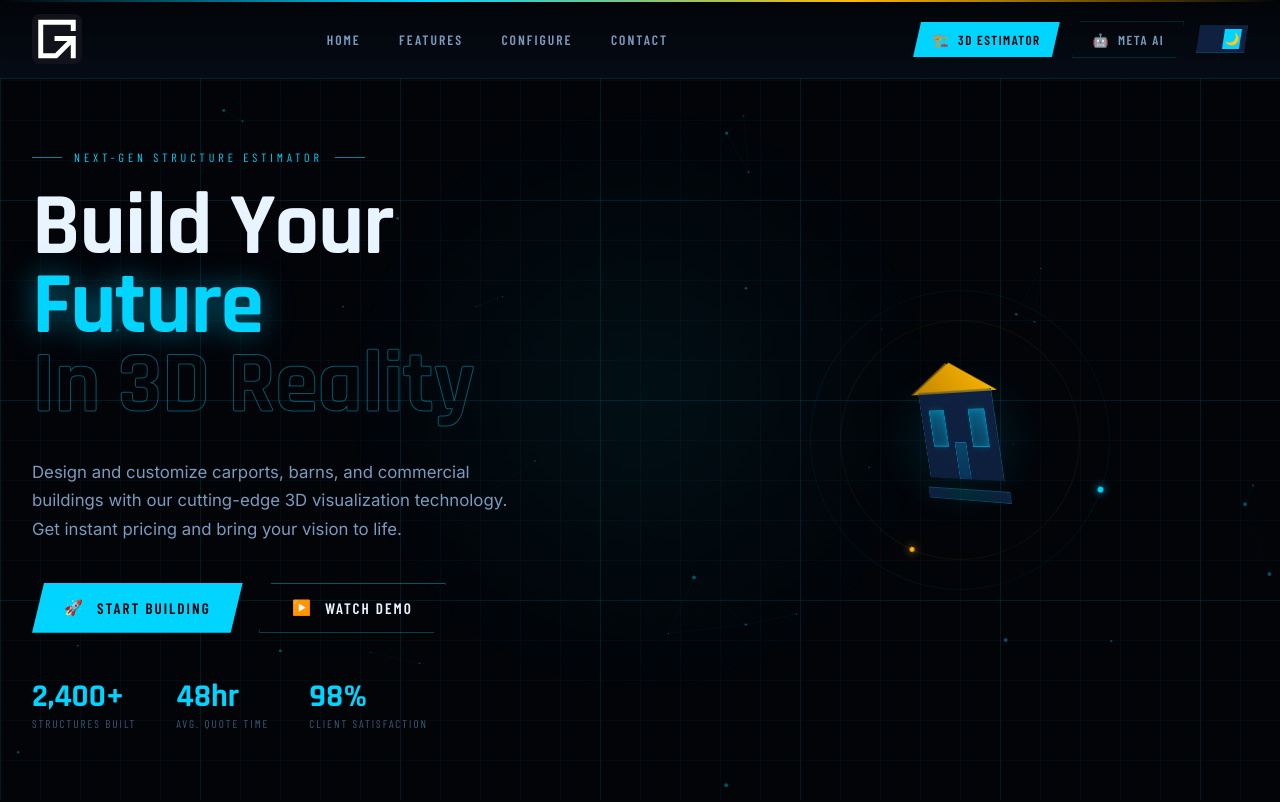
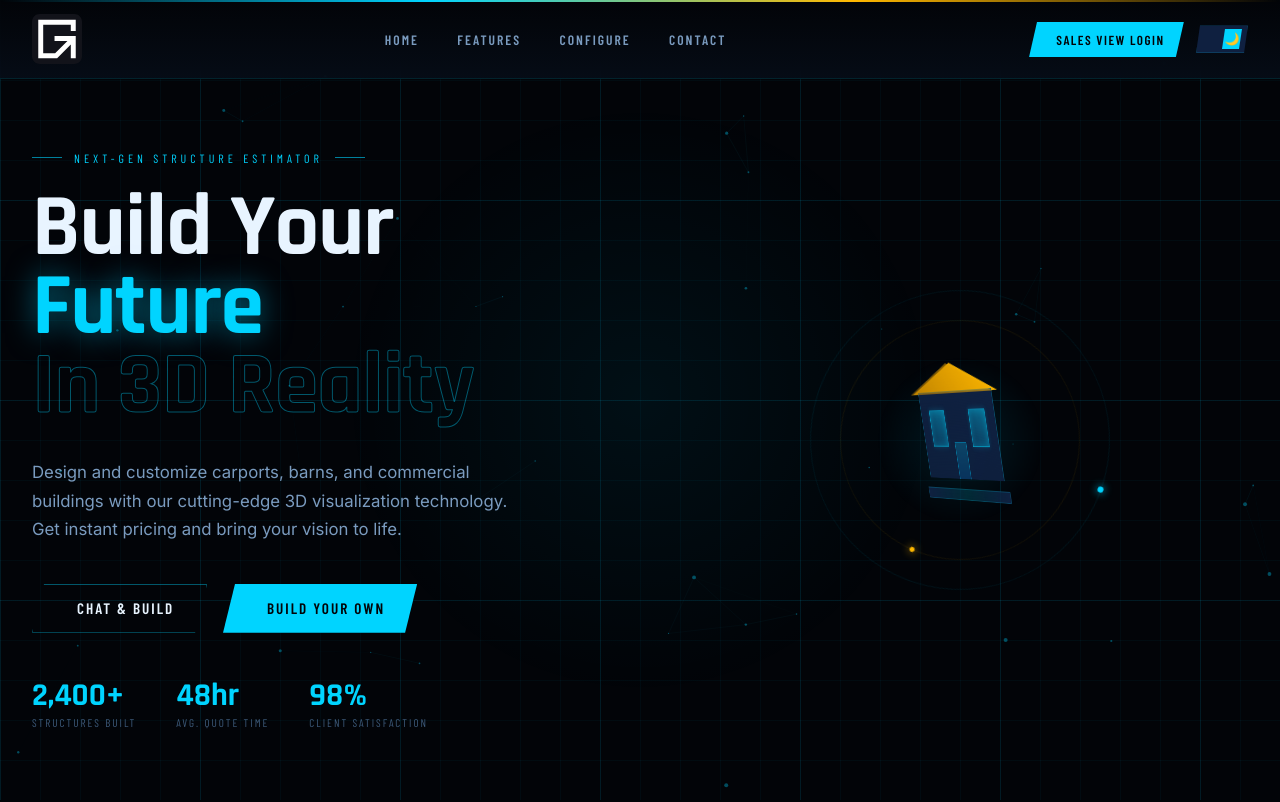
Before and after one commit to karishmaegnoto/3D_Building_Next, a Next.js app: page / in a window 1280 px wide. Shown: the top 802 px of the page. Built offline with nearby package versions, Linux system fonts and the light colour scheme; sample sign-in values are in the browser's storage.

Commit message:
changes in view

```diff
--- a/src/components/Header/Header.js
+++ b/src/components/Header/Header.js
@@ -1,7 +1,7 @@
-'use client';
-import { useState } from 'react';
-import { useTheme } from '../ThemeProvider';
-import ThemeToggle from '../Toggle/ThemeToggle';
+"use client";
+import { useState } from "react";
+import { useTheme } from "../ThemeProvider";
+import ThemeToggle from "../Toggle/ThemeToggle";
 
 export default function Header() {
   const [isMenuOpen, setIsMenuOpen] = useState(false);
@@ -36,28 +36,53 @@ export default function Header() {
           </div>
         </div>
 
-        <nav className={`header__nav ${isMenuOpen ? 'header__nav--open' : ''}`}>
+        <nav className={`header__nav ${isMenuOpen ? "header__nav--open" : ""}`}>
           <ul className="header__nav-list">
-            <li><a href="#home" className="header__nav-link">Home</a></li>
-            <li><a href="#features" className="header__nav-link">Features</a></li>
-            <li><a href="#configurator" className="header__nav-link">Configure</a></li>
-            <li><a href="#contact" className="header__nav-link">Contact</a></li>
+            <li>
+              <a href="#home" className="header__nav-link">
+                Home
+              </a>
+            </li>
+            <li>
+              <a href="#features" className="header__nav-link">
+                Features
+              </a>
+            </li>
+            <li>
+              <a href="#configurator" className="header__nav-link">
+                Configure
+              </a>
+            </li>
+            <li>
+              <a href="#contact" className="header__nav-link">
+                Contact
+              </a>
+            </li>
           </ul>
         </nav>
 
         <div className="header__actions">
-          <button
+          {/* 3D Estimator Button */}
+          {/* <button
             className="header__btn header__btn--primary"
-            onClick={() => window.open("/estimator/", "_blank")}
+            onClick={() => {
+              // Set a temporary cookie to allow access
+              document.cookie =
+                "allowEstimator=true; path=/; secure; samesite=strict";
+              window.open("/estimator/", "_blank");
+            }}
           >
             <span className="btn-icon">🏗️</span>
             3D Estimator
-          </button>
+          </button> */}
+
+          {/* Sales View Login */}
           <button
-            className="header__btn header__btn--secondary"
-            onClick={() => window.open("https://threed-chatbot-gd16.onrender.com/", "_blank")}>
-            <span className="btn-icon">🤖</span>
-            Meta AI
+            className="header__btn header__btn--primary"
+            onClick={() => window.open("https://gripestimator.com/salesview/login", "_blank")}
+          >
+            <span className="btn-icon"></span>
+            Sales View Login
           </button>
           <ThemeToggle />
 
@@ -72,6 +97,6 @@ export default function Header() {
           </button>
         </div>
       </div>
-    </header >
+    </header>
   );
 }
--- a/src/components/Hero/HeroSection.js
+++ b/src/components/Hero/HeroSection.js
@@ -1,6 +1,5 @@
-
-'use client';
-import { useEffect, useRef } from 'react';
+"use client";
+import { useEffect, useRef } from "react";
 
 export default function Hero() {
   const canvasRef = useRef(null);
@@ -8,7 +7,7 @@ export default function Hero() {
   useEffect(() => {
     const canvas = canvasRef.current;
     if (!canvas) return;
-    const ctx = canvas.getContext('2d');
+    const ctx = canvas.getContext("2d");
     let animationId;
 
     const resizeCanvas = () => {
@@ -87,22 +86,24 @@ export default function Hero() {
       initNodes();
     };
 
-    window.addEventListener('resize', handleResize);
+    window.addEventListener("resize", handleResize);
     return () => {
-      window.removeEventListener('resize', handleResize);
+      window.removeEventListener("resize", handleResize);
       cancelAnimationFrame(animationId);
     };
   }, []);
 
   return (
     <section className="hero" id="home">
-      <canvas ref={canvasRef} className="hero__canvas" aria-hidden="true"></canvas>
+      <canvas
+        ref={canvasRef}
+        className="hero__canvas"
+        aria-hidden="true"
+      ></canvas>
 
       <div className="hero__container">
         <div className="hero__content">
-          <div className="hero__eyebrow">
-            Next-Gen Structure Estimator
-          </div>
+          <div className="hero__eyebrow">Next-Gen Structure Estimator</div>
 
           <h1 className="hero__title">
             <span className="hero__title-main">
@@ -112,19 +113,42 @@ export default function Hero() {
           </h1>
 
           <p className="hero__description">
-            Design and customize carports, barns, and commercial buildings with our
-            cutting-edge 3D visualization technology. Get instant pricing and bring
-            your vision to life.
+            Design and customize carports, barns, and commercial buildings with
+            our cutting-edge 3D visualization technology. Get instant pricing
+            and bring your vision to life.
           </p>
 
           <div className="hero__actions">
-            <button className="hero__btn hero__btn--primary" onClick={() => alert('Coming Soon!')}>
+            {/* <button className="hero__btn hero__btn--primary" onClick={() => alert('Coming Soon!')}>
               <span className="btn-icon">🚀</span>
               Start Building
             </button>
             <button className="hero__btn hero__btn--secondary" onClick={() => alert('Coming Soon!')}>
               <span className="btn-icon">▶️</span>
               Watch Demo
+            </button> */}
+
+            {/* Meta AI Button */}
+            <button
+              className="hero__btn hero__btn--secondary"
+              onClick={() => window.open("https://grip.design", "_blank")}
+            >
+              <span className="btn-icon"></span>
+              Chat & Build
+            </button>
+
+            {/* 3D Estimator Button */}
+            <button
+              className="hero__btn hero__btn--primary"
+              onClick={() => {
+                // Set a temporary cookie to allow access
+                document.cookie =
+                  "allowEstimator=true; path=/; secure; samesite=strict";
+                window.open("/estimator/", "_blank");
+              }}
+            >
+              <span className="btn-icon"></span>
+              Build Your Own
             </button>
           </div>
 
```
Also changed, not shown: 1 other file (tests, documents, lock files or other folders).
